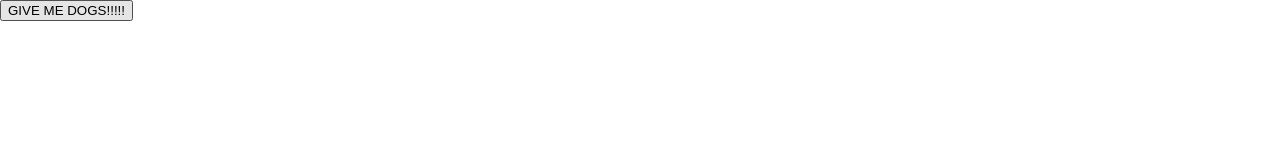
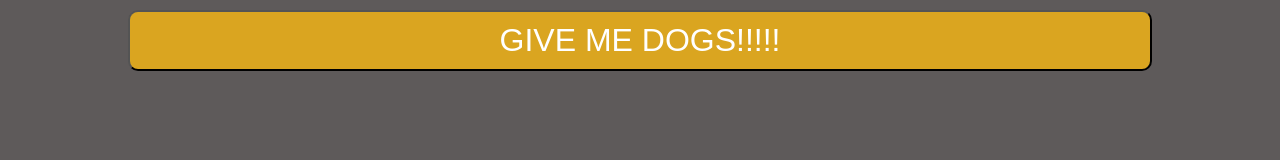
Before and after one commit to BerkeSayil/Doggo-Pictures, a plain HTML site: page index.html in a window 1280 px wide. Drawn offline with Linux system fonts and the light colour scheme.

Commit message:
Button Centered and Made Big
for all to enjoy

```diff
--- a/doggos.css
+++ b/doggos.css
@@ -2,8 +2,30 @@
     box-sizing: border-box;
 }
 
+header{
+
+    display: flex;
+    justify-content: center;
+    align-content: center;
+}
+
 body {
+
     font-family: Arial, sans-serif;
     margin: 0;
     padding: 0;
+    background-color: rgb(94, 90, 90);
 }
+
+#doggo-dispenser {
+    border-radius: 10px;
+    width: 80%;
+    height: 300%;
+    font-size: 2em;
+    padding: 10px;
+    margin-top: 10px;
+    margin-bottom: 10px;
+    color: white;
+    background-color: goldenrod;
+
+  }
--- a/index.html
+++ b/index.html
@@ -7,8 +7,9 @@
     <link rel="stylesheet" href="./doggos.css" />
 </head>
 <body>
-
-    <button id="doggo-dispenser">GIVE ME DOGS!!!!! </button>
+    <header>
+        <button id="doggo-dispenser">GIVE ME DOGS!!!!! </button>
+    </header>
     <div id="doggo-target"></div>
 
     <script src="./doggoGenerator.js"></script>
```
